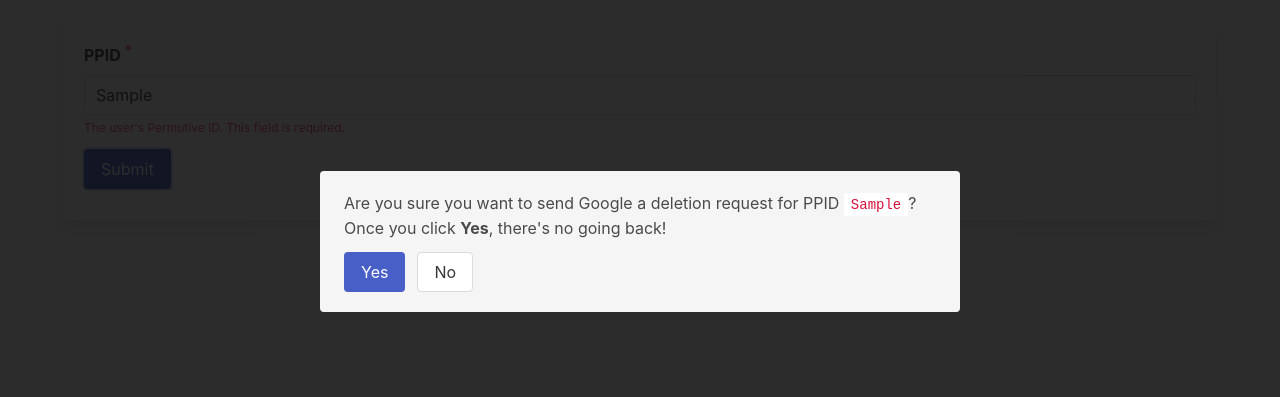
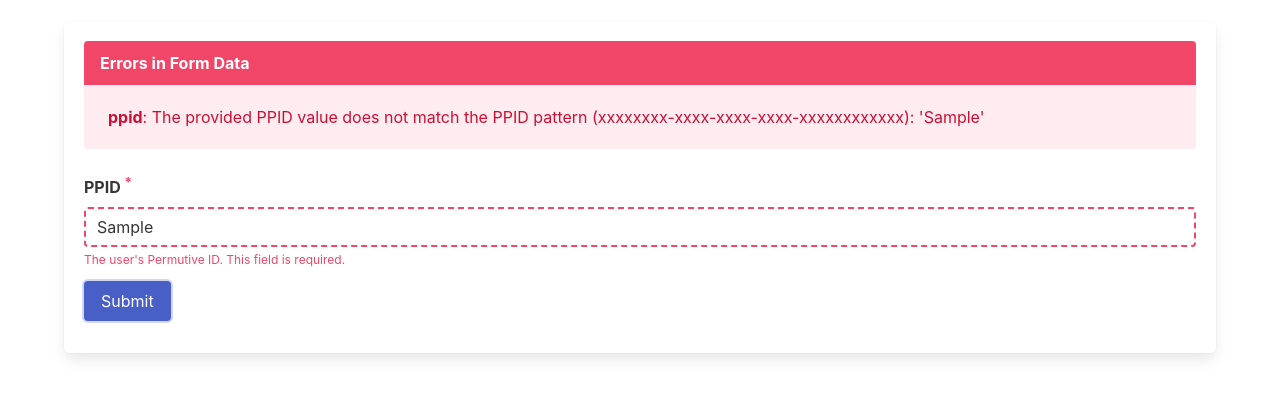
Before and after one commit to businessinsider/file-sandbox, a website: page delete-ppid-google/index.html in a window 1280 px wide. Both pictures are taken after typing "Sample" into the empty fields and a click on the button "Submit". Shown: the part 159-556 px from the top of the page. Drawn offline with nearby package versions, Linux system fonts and the light colour scheme.

Commit message:
EC-5158 - adding client-side validation to the form

```diff
--- a/delete-ppid-google/index.html
+++ b/delete-ppid-google/index.html
@@ -6,7 +6,13 @@
 <title>Google PPID Deletion</title>
 <link rel="stylesheet" href="https://cdn.jsdelivr.net/npm/bulma@0.9.4/css/bulma.min.css">
 <style type="text/css">
-.required { color: #f14668; }
+:root {
+  --main-color: #4a4a4a;
+  --danger-color: #f14668;
+}
+.required { color: var(--danger-color); }
+input:invalid { border: 2px dashed var(--danger-color); }
+input:valid { border: 1px solid var(--main-color); }
 </style>
 </head>
 <body>
@@ -20,6 +26,12 @@
     </p>
     <form method="GET" action="/" class="box">
       <input type="hidden" id="formSubmitted" value="true" />
+      <article id="formErrors" class="message is-danger is-hidden">
+        <div class="message-header">
+          <p>Errors in Form Data</p>
+        </div>
+        <div class="message-body"></div>
+      </article>
       <div class="field">
         <div class="label">
           <label class="label">PPID <sup class="required">*</sup></label>
@@ -28,7 +40,7 @@
           <div class="field">
             <div class="control">
               <input class="input" type="text" id="ppid" class="ppid" placeholder="xxxxxxxx-xxxx-xxxx-xxxx-xxxxxxxxxxxx"
-              pattern="[0-9a-fA-F]{8}\-[0-9a-fA-F]{4}\-[0-9a-fA-F]{4}\-[0-9a-fA-F]{4}\-[0-9a-fA-F]{12}" required>
+              pattern="[0-9a-fA-F]{8}-[0-9a-fA-F]{4}-[0-9a-fA-F]{4}-[0-9a-fA-F]{4}-[0-9a-fA-F]{12}" required>
             </div>
             <p class="help is-danger">
               The user's Permutive ID. This field is required.
@@ -72,6 +84,8 @@
 <script>
 document.addEventListener('DOMContentLoaded', () => {
   const $ppidField = document.getElementById('ppid');
+  const $errorMessage = document.getElementById('formErrors');
+  const $errorMessageBody = $errorMessage.querySelector('.message-body');
   const $confirmButton = document.getElementById('confirmDeleteButton');
   const $deleteButton = document.getElementById('deleteButton');
   const $confirmModal = document.getElementById('confirmModal');
@@ -79,6 +93,9 @@
   const $ppidConfirmation = document.getElementById('ppidConfirmation');
   const urlParams = new URLSearchParams(window.location.search);
   const gamNetworkCode = '4442842';
+
+  const ppidPlaceholder = 'xxxxxxxx-xxxx-xxxx-xxxx-xxxxxxxxxxxx';
+  const ppidPattern = new RegExp(/[0-9a-fA-F]{8}\-[0-9a-fA-F]{4}\-[0-9a-fA-F]{4}\-[0-9a-fA-F]{4}\-[0-9a-fA-F]{12}/);
 
   // function to populate the confirmation modal
   function populateConfirmModal() {
@@ -88,6 +105,38 @@
     // populate the delete link
     // todo: remove 'foo' for final version
     $deleteButton.href = `https://foo.securepubads.g.doubleclick.net/user_data_deletion?ppid=${ppid}&iu=${gamNetworkCode}`;
+  }
+
+  function validateForm() {
+    const errors = [];
+    const ppidValue = $ppidField.value.trim();
+    // fail if ppid isn't filled out
+    if (!ppidValue.length) {
+      errors.push({
+        field: $ppidField.id,
+        msg: 'You must provide a PPID value.'
+      });
+      return errors;
+    }
+    // fail if ppid doesn't pass validation
+    if (!ppidPattern.test(ppidValue)) {
+      errors.push({
+        field: $ppidField.id,
+        msg: `The provided PPID value does not match the PPID pattern (${ppidPlaceholder}): '${ppidValue}'`
+      });
+    }
+    return errors;
+  }
+
+  // display errors above fields
+  function displayErrors(errors = []) {
+    if (!errors.length) {
+      $errorMessage.classList.add('is-hidden');
+      return;
+    }
+    $errorMessage.classList.remove('is-hidden');
+    $errorMessageBody.innerHTML = errors.map(err => `<p><strong>${err.field}</strong>: ${err.msg}</p>`).join();
+    return;
   }
 
   // Functions to open and close confirmation modal
@@ -103,10 +152,15 @@
   // populate ppid field from URL
   if (urlParams.has('ppid')) {
     $ppidField.value = urlParams.get('ppid');
+    const errors = validateForm();
+    if (errors.length) {
+      displayErrors(errors);
+      return;
+    }
   }
 
   // if formSubmitted=true is in the URL, pop up the modal
-  if (urlParams.has('formSubmitted') && urlParams.get('formSubmitted') === 'true') {
+  if (urlParams.has('formSubmitted') && urlParams.get('formSubmitted') == 'true') {
     openModal();
   }
 
@@ -116,9 +170,9 @@
   // Add a click event on buttons to open a specific modal
   $confirmButton.addEventListener('click', event => {
     event.preventDefault();
-    // fail if ppid isn't filled out
-    if (!$ppidField.value.trim().length) {
-      alert('You must provide a PPID value.');
+    const errors = validateForm();
+    if (errors.length) {
+      displayErrors(errors);
       return;
     }
     openModal();
```
